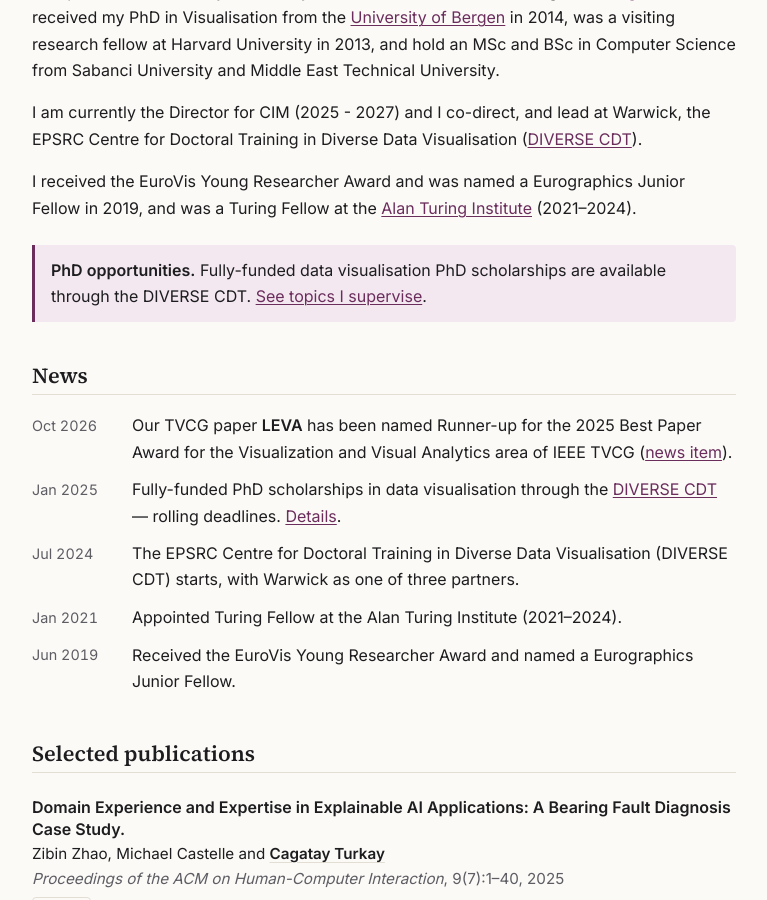
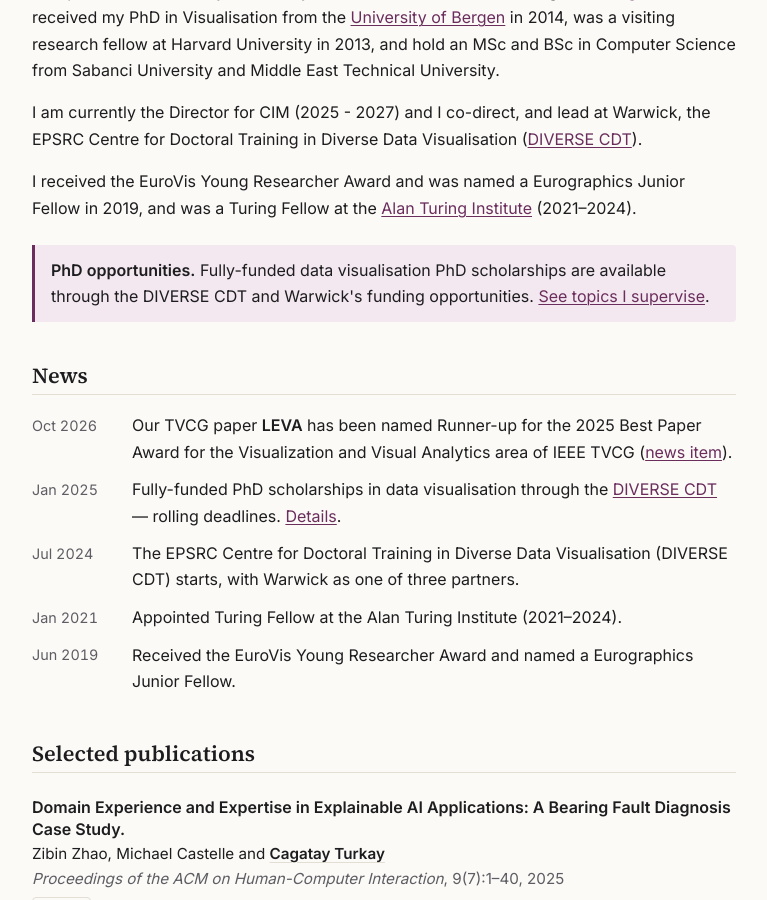
Before and after one commit to cagatayTurkay/cagatayTurkay.github.io, a Jekyll site: the page built from index.md, in a window 1280 px wide and 900 px high, scrolled down 563 px. Shown: the whole window, without its empty margins (256-1023 px from the left). Built offline with Jekyll 4.4.1, drawn with Linux system fonts in a browser that asks for light colours.

Commit message:
Update index.md
minor update

```diff
--- a/index.md
+++ b/index.md
@@ -28,7 +28,7 @@ I received the EuroVis Young Researcher Award and was named a Eurographics Junio
 
 
 <aside class="callout">
-  <strong>PhD opportunities.</strong> Fully-funded data visualisation PhD scholarships are available through the DIVERSE CDT. <a href="{{ '/people/#supervision' | relative_url }}">See topics I supervise</a>.
+  <strong>PhD opportunities.</strong> Fully-funded data visualisation PhD scholarships are available through the DIVERSE CDT and Warwick's funding opportunities. <a href="{{ '/people/#supervision' | relative_url }}">See topics I supervise</a>.
 </aside>
 
 ## News
```
